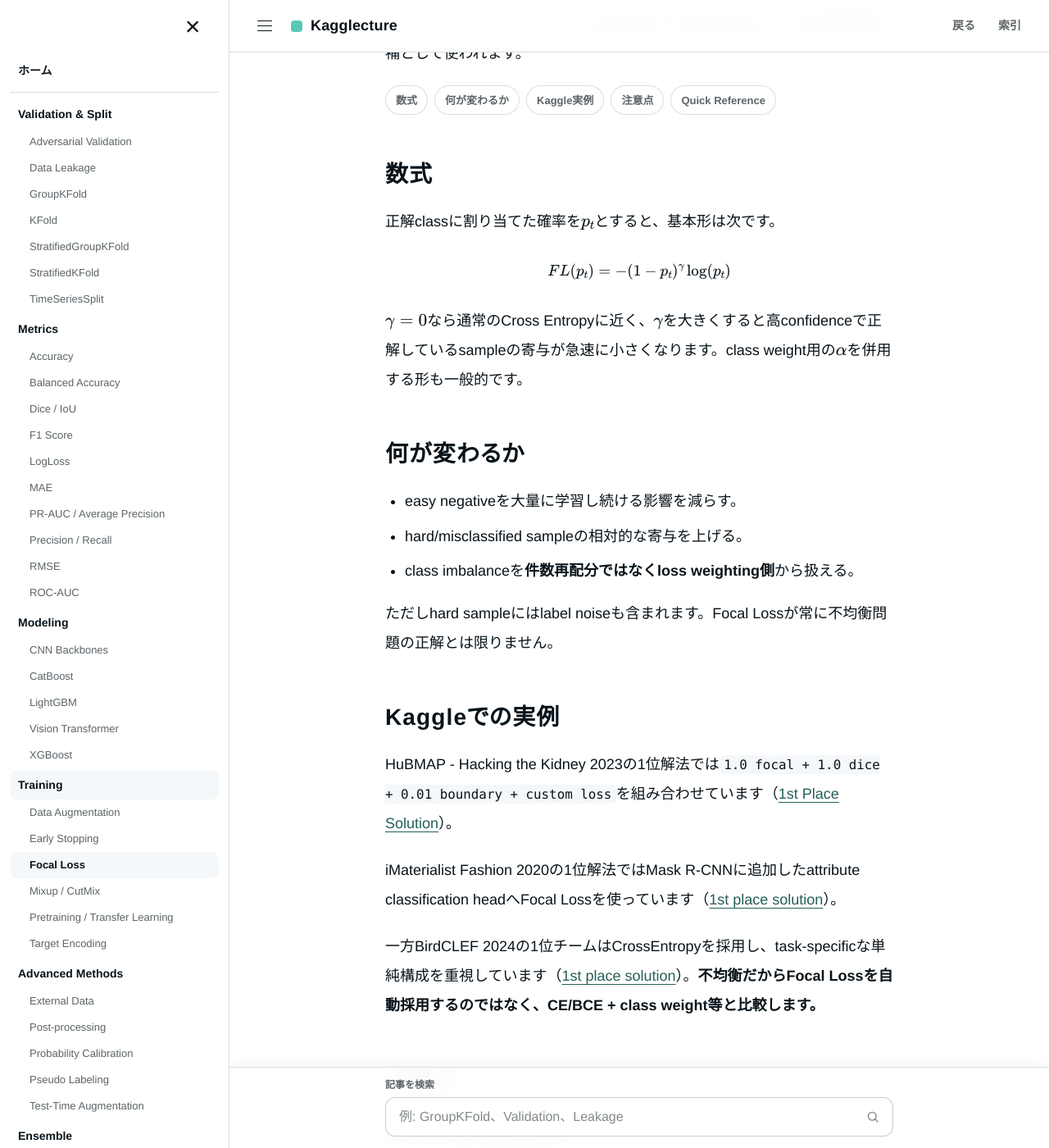
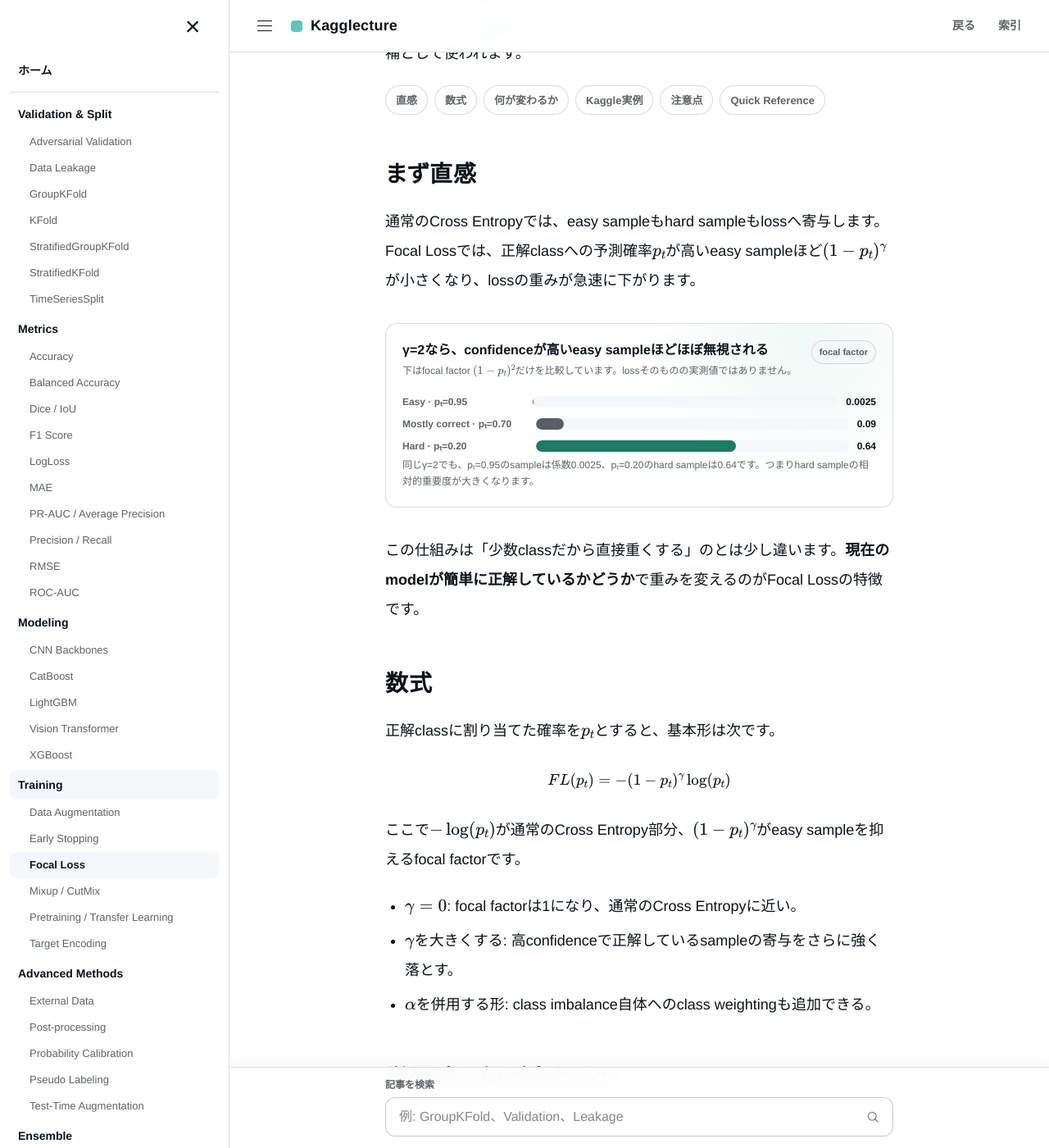
Before and after one commit to morikazu1119/Kagglecture, a Jekyll site: the page built from wiki/training/focal-loss.md, in a window 1280 px wide and 1400 px high, scrolled down 319 px. Shown: the whole window at 82% size. Built offline with Jekyll 4.4.1, drawn with Linux system fonts in a browser that asks for light colours; some of the changed text lies outside the part shown.

Commit message:
Add Focal Loss intuition and operation visuals

```diff
--- a/wiki/training/focal-loss.md
+++ b/wiki/training/focal-loss.md
@@ -18,17 +18,37 @@
 
 # Focal Loss
 
-**Focal Lossは、Cross Entropyに「簡単に正解できているsampleの重みを下げる係数」を加え、hard exampleへ学習を集中させるLossです。**
+**Focal Lossは、Cross Entropyへ「簡単に正解できているsampleほど重みを小さくする係数」を掛け、hard exampleへ学習を集中させるLossです。**
 
 大量のeasy negativeがlossを支配するdense object detection向けに提案されました（[Focal Loss paper](https://arxiv.org/abs/1708.02002)）。classificationやsegmentationでも不均衡対策候補として使われます。
 
 <nav class="article-jump-nav" aria-label="ページ内ナビゲーション">
+  <a href="#intuition">直感</a>
   <a href="#formula">数式</a>
   <a href="#effect">何が変わるか</a>
   <a href="#kaggle-examples">Kaggle実例</a>
   <a href="#pitfalls">注意点</a>
   <a href="#quick-reference">Quick Reference</a>
 </nav>
+
+## まず直感 {#intuition}
+
+通常のCross Entropyでは、easy sampleもhard sampleもlossへ寄与します。Focal Lossでは、正解classへの予測確率$p_t$が高いeasy sampleほど$(1-p_t)^\gamma$が小さくなり、lossの重みが急速に下がります。
+
+<div class="model-architecture" aria-label="Focal Lossでeasy sampleの重みが下がる模式図">
+  <div class="model-architecture__header">
+    <div><div class="model-architecture__title">γ=2なら、confidenceが高いeasy sampleほどほぼ無視される</div><p class="model-architecture__subtitle">下はfocal factor $(1-p_t)^2$だけを比較しています。lossそのものの実測値ではありません。</p></div>
+    <span class="model-architecture__badge">focal factor</span>
+  </div>
+  <div class="html-bar-chart" aria-label="p_tごとのfocal factor">
+    <div class="html-bar-row"><span class="html-bar-label">Easy · pₜ=0.95</span><span class="html-bar-track"><span class="html-bar-fill" style="--value:0.25"></span></span><span class="html-bar-value">0.0025</span></div>
+    <div class="html-bar-row"><span class="html-bar-label">Mostly correct · pₜ=0.70</span><span class="html-bar-track"><span class="html-bar-fill" style="--value:9"></span></span><span class="html-bar-value">0.09</span></div>
+    <div class="html-bar-row is-highlight"><span class="html-bar-label">Hard · pₜ=0.20</span><span class="html-bar-track"><span class="html-bar-fill" style="--value:64"></span></span><span class="html-bar-value">0.64</span></div>
+  </div>
+  <p class="model-architecture__caption">同じγ=2でも、pₜ=0.95のsampleは係数0.0025、pₜ=0.20のhard sampleは0.64です。つまりhard sampleの相対的重要度が大きくなります。</p>
+</div>
+
+この仕組みは「少数classだから直接重くする」のとは少し違います。**現在のmodelが簡単に正解しているかどうか**で重みを変えるのがFocal Lossの特徴です。
 
 ## 数式 {#formula}
 
@@ -38,15 +58,26 @@
 FL(p_t)=-(1-p_t)^\gamma\log(p_t)
 $$
 
-$\gamma=0$なら通常のCross Entropyに近く、$\gamma$を大きくすると高confidenceで正解しているsampleの寄与が急速に小さくなります。class weight用の$\alpha$を併用する形も一般的です。
+ここで$-\log(p_t)$が通常のCross Entropy部分、$(1-p_t)^\gamma$がeasy sampleを抑えるfocal factorです。
 
-## 何が変わるか {#effect}
+- $\gamma=0$: focal factorは1になり、通常のCross Entropyに近い。
+- $\gamma$を大きくする: 高confidenceで正解しているsampleの寄与をさらに強く落とす。
+- $\alpha$を併用する形: class imbalance自体へのclass weightingも追加できる。
 
-- easy negativeを大量に学習し続ける影響を減らす。
-- hard/misclassified sampleの相対的な寄与を上げる。
-- class imbalanceを**件数再配分ではなくloss weighting側**から扱える。
+## 学習時に何が変わるか {#effect}
 
-ただしhard sampleにはlabel noiseも含まれます。Focal Lossが常に不均衡問題の正解とは限りません。
+<div class="model-architecture" aria-label="Focal Lossの学習プロセス">
+  <div class="model-stage-row" style="--model-cols:4">
+    <div class="model-stage"><div class="model-tensor is-wide"><span>Model prediction<br>pₜ</span></div><span class="model-stage__label">confidence</span></div>
+    <div class="model-stage"><div class="model-op-box"><span><strong>Focal factor</strong><br>(1−pₜ)^γ</span></div><span class="model-stage__label">easyを抑制</span></div>
+    <div class="model-stage"><div class="model-op-box"><span><strong>Cross Entropy</strong><br>−log(pₜ)</span></div><span class="model-stage__label">base loss</span></div>
+    <div class="model-stage"><div class="model-tensor is-accent is-wide"><span>Weighted loss<br>hard sample中心</span></div><span class="model-stage__label">backprop</span></div>
+  </div>
+</div>
+
+結果として、easy negativeを大量に学習し続ける影響を減らし、misclassified / low-confidence sampleの相対的なgradient寄与を上げます。
+
+ただしhard sampleには**本当に難しいsampleだけでなくlabel noiseも含まれる**点が重要です。誤annotationを強調すると逆効果になります。
 
 ## Kaggleでの実例 {#kaggle-examples}
 
@@ -72,10 +103,10 @@
 
 ## Quick Reference {#quick-reference}
 
-- easy sampleのlossを抑えてhard sampleを重視する。
+- focal factorは$(1-p_t)^\gamma$。
+- confidenceが高いeasy sampleほど重みが小さくなる。
 - `gamma=0`はCEに近い。
-- class imbalance候補だが万能ではない。
-- label noiseが多いと逆効果になり得る。
+- hard sampleを重視するためlabel noiseに弱くなることがある。
 - BCE/CE + weightやsamplingと同じOOFで比較する。
 
 ## 関連項目
```
